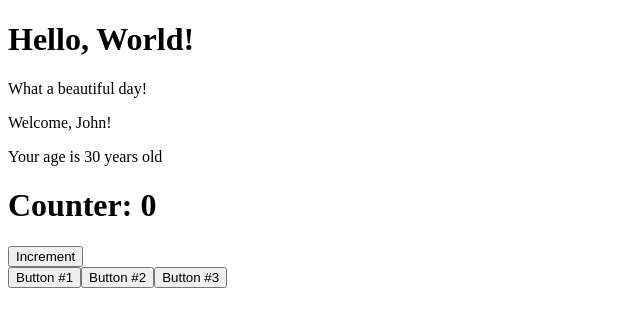
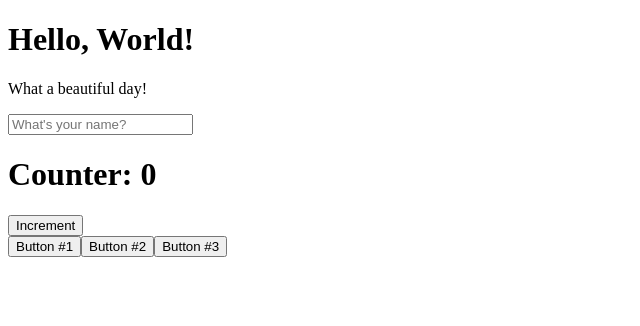
Before and after one commit to MonicaMolini/Develhope-React, a React (Create React App) app: page / in a window 1280 px wide. Shown: the top 326 px of the page, without its empty margins (0-640 px from the left). Built offline with nearby package versions, Linux system fonts and the light colour scheme.

Commit message:
exercise form-1

```diff
--- a/src/components/App.js
+++ b/src/components/App.js
@@ -1,15 +1,15 @@
 import React, { Component } from "react";
 import ClickCounter from "./ClickCounter";
 import Hello from "./Hello";
-import Welcome from "./Welcome";
 import ClickTracker from "./ClickTracker";
+import InteractiveWelcome from "./InteractiveWelcome";
 
 export default class App extends Component {
   render() {
     return (
       <div>
         <Hello />
-        <Welcome name="John" age={30} />
+        <InteractiveWelcome />
         <ClickCounter />
         <ClickTracker />
       </div>
--- /dev/null
+++ b/src/components/InteractiveWelcome.js
@@ -0,0 +1,23 @@
+import React from "react";
+import Welcome from "./Welcome";
+
+export default class InteractiveWelcome extends React.Component {
+  state = {
+    name: "",
+  };
+
+  handleInputChange = (event) => {
+    const value = event.target.value;
+    this.setState((prevState) => ({
+      name: value,
+    }));
+  };
+  render() {
+    return (
+      <div>
+        <input name="name" value={this.state.name} onChange={this.handleInputChange} placeholder="What's your name?"/>
+        {this.state.name && <Welcome name={this.state.name} age="29" />}
+      </div>
+    );
+  }
+}
```
